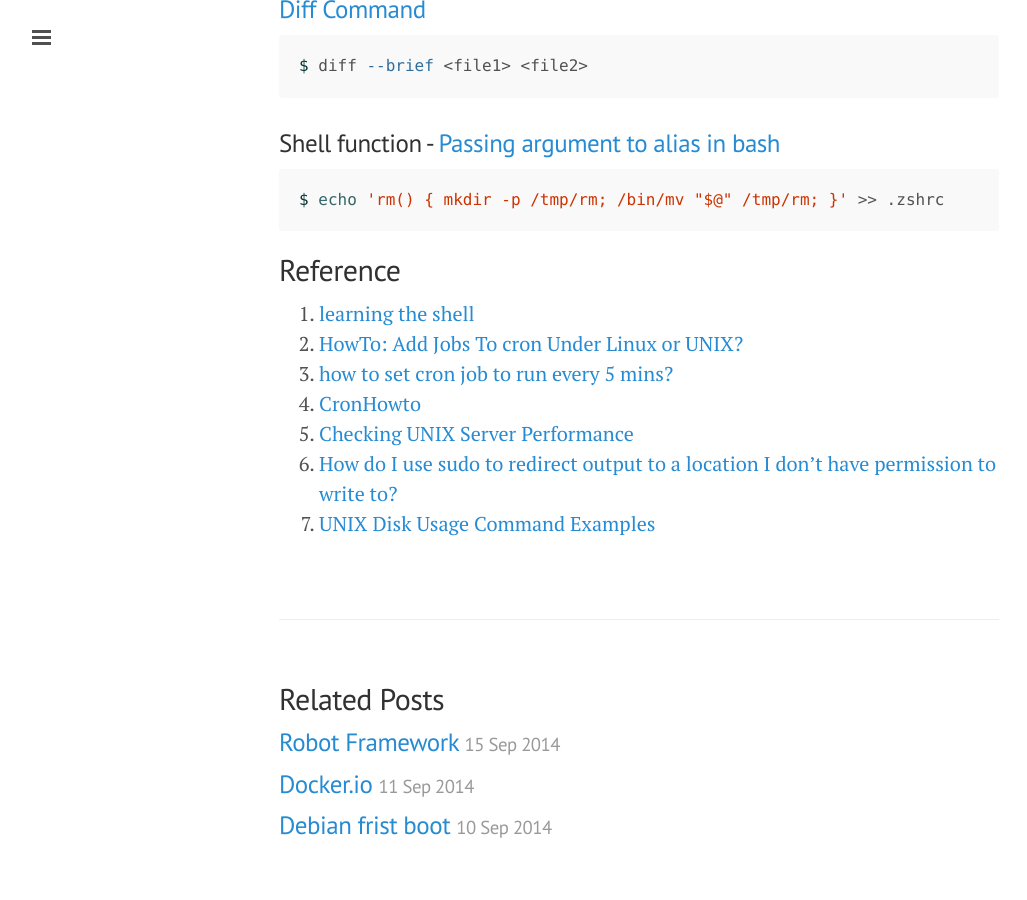
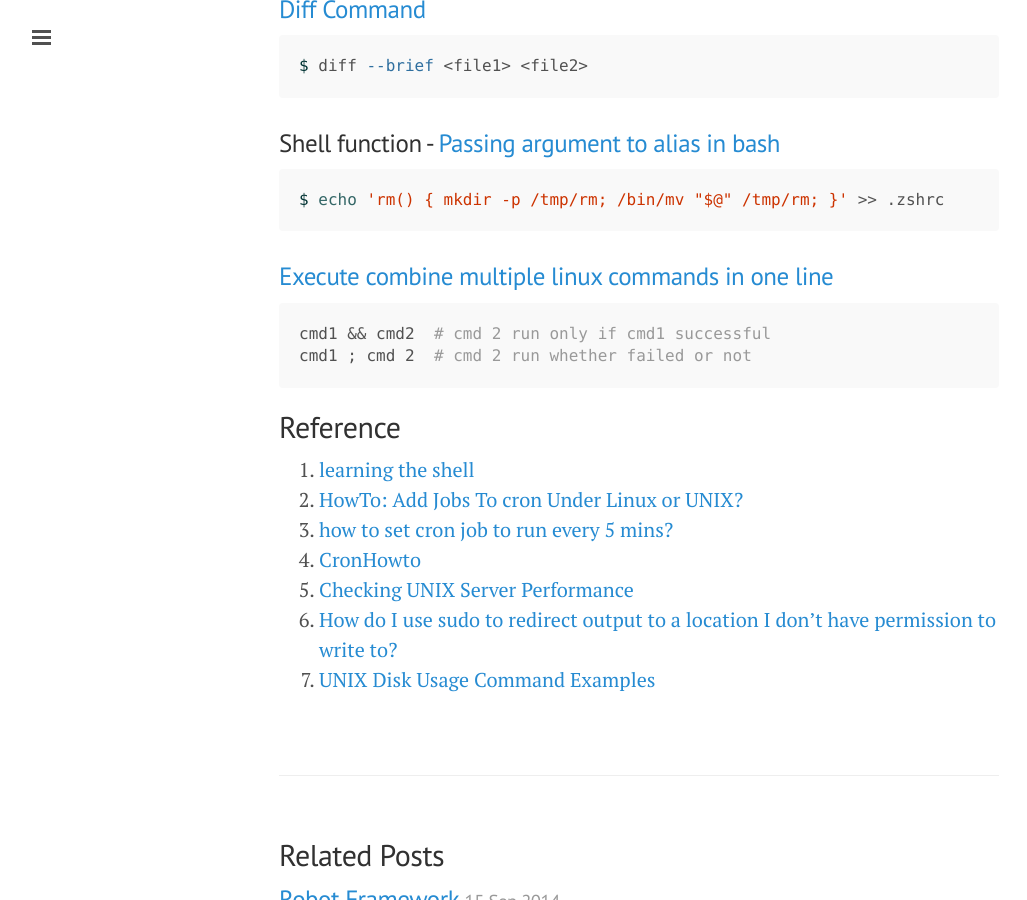
Before and after one commit to ibotdotout/ibotdotout.github.io, a Jekyll site: the page built from _posts/2014-06-27-unix.md, in a window 1280 px wide and 900 px high, scrolled down 3930 px. Shown: the whole window, without its empty margins (1-1028 px from the left). Built offline with Jekyll 4.4.1, drawn with Linux system fonts in a browser that asks for light colours; Markdown is read by kramdown in place of the engine named in the settings.

Commit message:
update multi-cmd in one line

````diff
--- a/_posts/2014-06-27-unix.md
+++ b/_posts/2014-06-27-unix.md
@@ -177,6 +177,12 @@ $ diff --brief <file1> <file2>
 $ echo 'rm() { mkdir -p /tmp/rm; /bin/mv "$@" /tmp/rm; }' >> .zshrc
 ```
 
+### [Execute combine multiple linux commands in one line](http://stackoverflow.com/questions/13077241/execute-combine-multiple-linux-commands-in-one-line)
+
+```sh
+cmd1 && cmd2  # cmd 2 run only if cmd1 successful
+cmd1 ; cmd 2  # cmd 2 run whether failed or not
+```
 
 ## Reference
 1. [learning the shell](http://www.linuxcommand.org/lc3_learning_the_shell.php)
````
